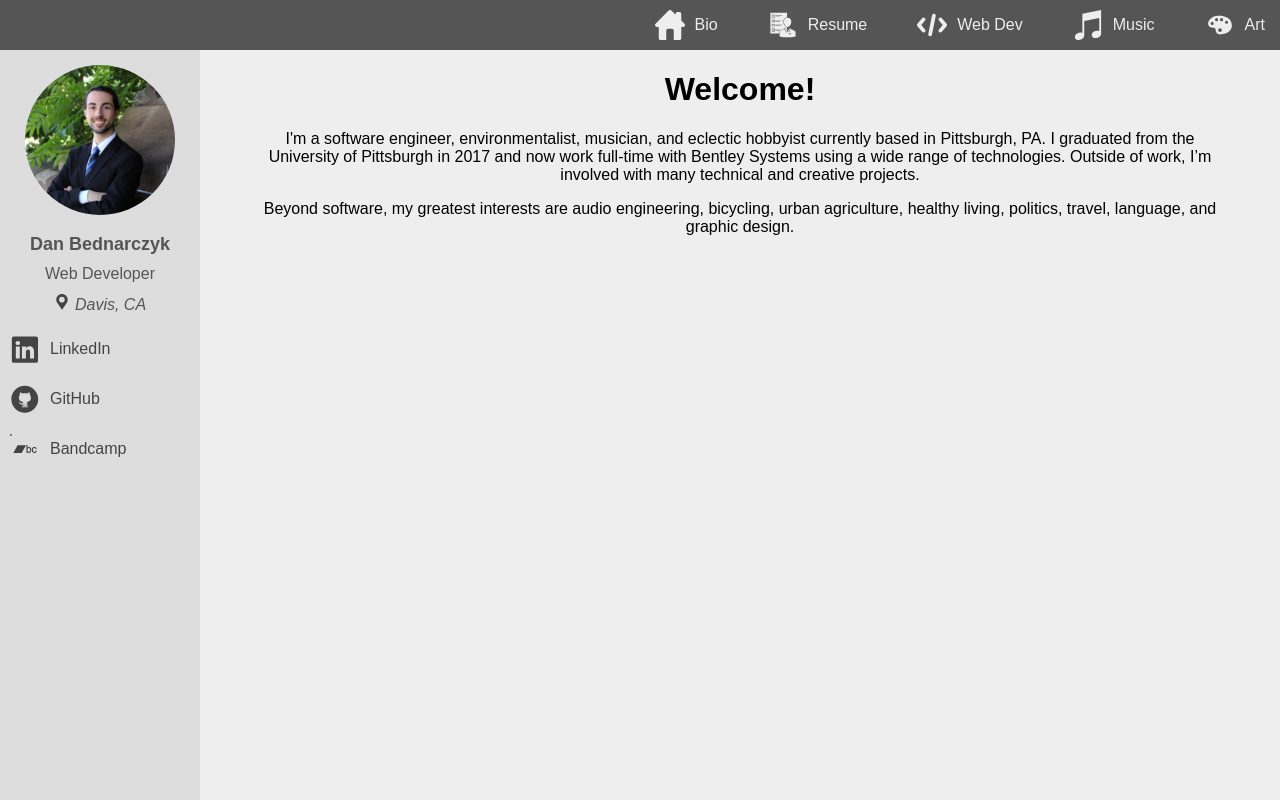
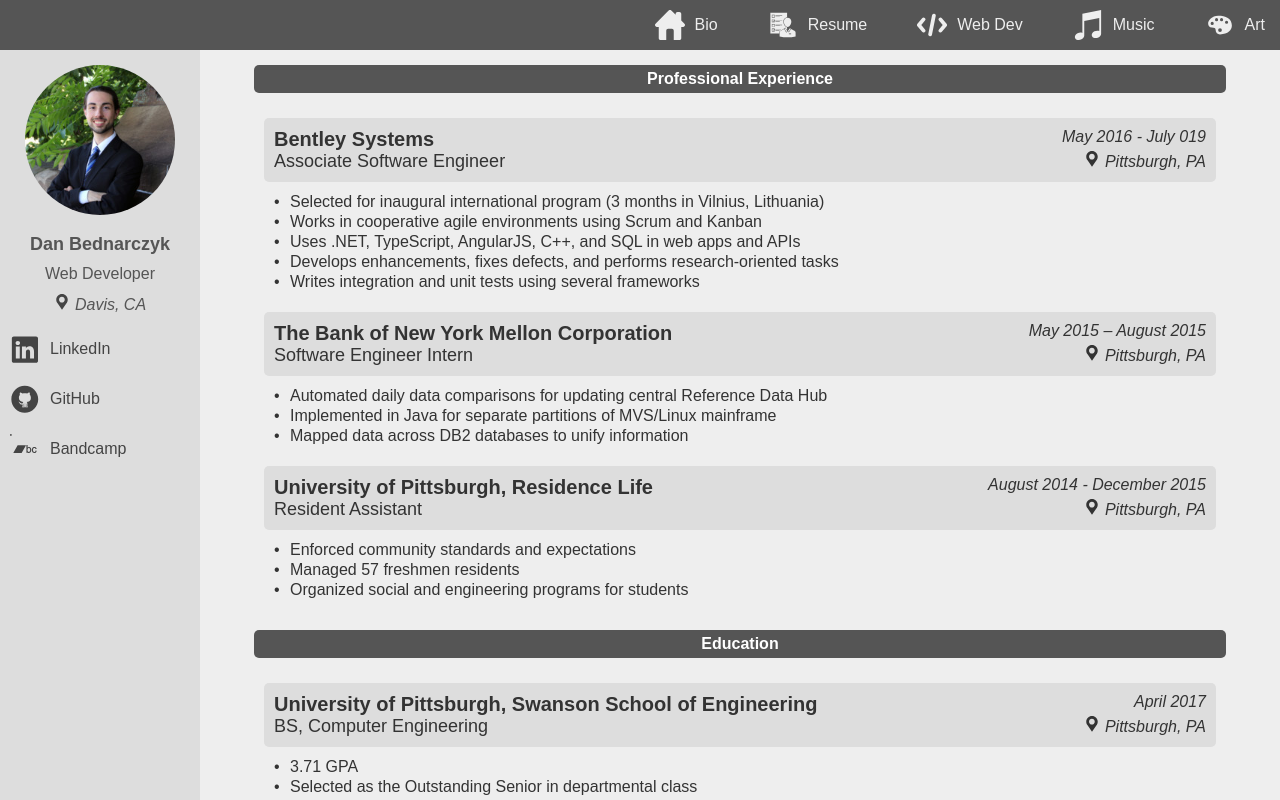
Before and after one commit to dan9418/personal-site-2, a React app: page / in a window 1280 px wide. Built offline with nearby package versions, Linux system fonts and the light colour scheme.

Commit message:
resume cleanups

```diff
--- a/src/App.css
+++ b/src/App.css
@@ -15,6 +15,7 @@
 
 #app {
 	background-color: #DDD;
+	color: #333;
 }
 
 .navbar {
--- a/src/App.tsx
+++ b/src/App.tsx
@@ -15,7 +15,7 @@
     constructor(props) {
         super(props);
         this.state = {
-            page: Bio
+            page: Resume
         }
     }
 
--- a/src/Main/Resume/Resume.css
+++ b/src/Main/Resume/Resume.css
@@ -1,78 +1,85 @@
 /* Section */
 .resume-section {
+    margin-top: 15px;
+}
+
+.resume-section-header {
 
 }
 
-.resume-section-header {
-    padding: 20px;
-    font-weight: bold;
+.resume-section-content {
+    padding: 5px;
     margin: 5px;
 }
 
-.resume-section-content {
+/* Main */
+
+.resume-main-header {
+    background: #555;
+
+    padding: 5px;
+    border-radius: 5px;
+
+    font-weight: bold;
+    color: white;
 }
 
 /* Position */
 
-.resume-position {
+.resume-position-header {
+    padding: 10px;
+    border-radius: 5px;
+    background: #DDD;
     text-align: left;
-    margin: 10px;
-    margin-top: 20px;
-    position: relative;
 }
 
-.resume-position-header {
+.resume-position-header-top, .resume-position-header-bottom {
     position: relative;
-    margin: 5px;
-}
-
-.resume-position-subheader {
-    position: relative;
-    font-style: italic;
-    font-size: 18px;
-    color: #555;
-    margin: 5px;
 }
 
 .resume-position-header-company {
     display: inline-block;
     font-weight: bold;
+    font-size: 20px;
 }
 
 .resume-position-header-title {
     display: inline-block;
+    font-size: 18px;
+}
+
+.resume-position-header-date, .resume-position-header-location {
     position: absolute;
     right: 0;
     top: 0;
+    font-style: italic;
+    font-size: 16px;
 }
 
-.resume-position-header-date {
-    display: inline-block;
-    position: absolute;
-    right: 0;
-    top: 0;
+.resume-position-header-location svg {
+	height: 16px;
+    width: 16px;
+    padding: 0;
+    padding-right: 5px;
+    fill: #333;
 }
 
-.resume-position-header-location {
-
-}
-
-.resume-position-content {
-    margin: 10px;
+.resume-position-header-location svg * {
+    fill: #333;
 }
 
 /* Detail */
 
 .resume-detail {
-    margin: 5px;
-    font-size: 18px;
+    font-size: 16px;
+    line-height: 20px;
     position: relative;
     text-align: left;
 }
 
 .resume-detail-bullet {
     display: inline-block;
-    width: 10px;
+    width: 16px;
 }
 
 .resume-detail-content {
--- a/src/Main/Resume/Resume.tsx
+++ b/src/Main/Resume/Resume.tsx
@@ -1,5 +1,18 @@
 import * as React from "react";
 import "./Resume.css";
+import { ICONS } from "../../Common/Icon";
+
+export class ResumeMainHeader extends React.Component<any, any> {
+
+	constructor(props) {
+		super(props);
+	}
+
+	render = () => {
+		return (<div className='resume-main-header'>{this.props.title}</div>);
+	};
+}
+
 
 export class ResumeSection extends React.Component<any, any> {
 
@@ -7,17 +20,26 @@
 		super(props);
 	}
 
+	/*getDetails = () => {
+		let details = [];
+		for (let i = 0; i < this.props.details.length; i++) {
+			let detail = this.props.details[i];
+			details.push(<ResumeDetail key={i} date={detail.date}>{detail.text}</ResumeDetail>);
+		}
+		return details;
+	}*/
+
 	render = () => {
 		return (
 			<div className='resume-section'>
-				<div className='resume-section-header'>{this.props.title}</div>
+				<div className='resume-section-header'>{this.props.header}</div>
 				<div className='resume-section-content'>{this.props.children}</div>
 			</div>
 		);
 	};
 }
 
-export class ResumePosition extends React.Component<any, any> {
+export class ResumePositionHeader extends React.Component<any, any> {
 
 	constructor(props) {
 		super(props);
@@ -25,16 +47,35 @@
 
 	render = () => {
 		return (
-			<div className='resume-position'>
 			<div className='resume-position-header'>
+				<div className='resume-position-header-top'>
 					<div className='resume-position-header-company'>{this.props.company}</div>
-					<div className='resume-position-header-title'>{this.props.title}</div>
-					<div className='resume-position-subheader'>
-						<div className='resume-position-header-location'>{this.props.location}</div>
 					<div className='resume-position-header-date'>{this.props.date}</div>
 				</div>
+				<div className='resume-position-header-bottom'>
+					<div className='resume-position-header-title'>{this.props.title}</div>
+					<div className='resume-position-header-location'>{ICONS.location}{this.props.location}</div>
 				</div>
-				<div className='resume-position-content'>{this.props.children}</div>
+			</div>
+		);
+	};
+}
+
+export class ResumeProjectHeader extends React.Component<any, any> {
+
+	constructor(props) {
+		super(props);
+	}
+
+	render = () => {
+		return (
+			<div className='resume-project-header'>
+				<div className='resume-project-header-icon'>
+					{this.props.icon}
+				</div>
+				<div className='resume-project-header-name'>
+					{this.props.name}
+				</div>
 			</div>
 		);
 	};
@@ -49,10 +90,8 @@
 	render = () => {
 		return (
 			<div className='resume-detail'>
-				<div className='resume-detail-bullet'>
-					•
-				</div>
 				<div className='resume-detail-content'>
+					<div className='resume-detail-bullet'>•</div>
 					{this.props.children}
 				</div>
 				<div className='resume-detail-date'>
@@ -72,77 +111,112 @@
 	render = () => {
 		return (
 			<div className='page-container'>
-				<ResumeSection title='Education'>
-					<ResumePosition
-						company='University of Pittsburgh, Swanson School of Engineering'
-						date='April 2017'
-						location='Pittsburgh, PA'
-					>
-						<ResumeDetail>GPA: 3.71</ResumeDetail>
-						<ResumeDetail>Major: BS, Computer Engineering</ResumeDetail>
-						<ResumeDetail>Special Distictions: Outstanding Senior in Department</ResumeDetail>
-					</ResumePosition>
-				</ResumeSection>
-				<ResumeSection title='Experience'>
-					<ResumePosition
+				<ResumeSection header={<ResumeMainHeader title='Professional Experience' />}>
+
+					<ResumeSection
+						header={<ResumePositionHeader
 							company='Bentley Systems'
 							title='Associate Software Engineer'
 							date='May 2016 - July 019'
 							location='Pittsburgh, PA'
-					>
+						/>}>
 						<ResumeDetail>Selected for inaugural international program (3 months in Vilnius, Lithuania)</ResumeDetail>
 						<ResumeDetail>Works in cooperative agile environments using Scrum and Kanban</ResumeDetail>
 						<ResumeDetail>Uses .NET, TypeScript, AngularJS, C++, and SQL in web apps and APIs</ResumeDetail>
 						<ResumeDetail>Develops enhancements, fixes defects, and performs research-oriented tasks</ResumeDetail>
 						<ResumeDetail>Writes integration and unit tests using several frameworks</ResumeDetail>
-					</ResumePosition>
-					<ResumePosition
+					</ResumeSection>
+
+					<ResumeSection
+						header={<ResumePositionHeader
 							company='The Bank of New York Mellon Corporation'
 							title='Software Engineer Intern'
 							date='May 2015 – August 2015'
 							location='Pittsburgh, PA'
-					>
+						/>}>
 						<ResumeDetail>Automated daily data comparisons for updating central Reference Data Hub</ResumeDetail>
 						<ResumeDetail>Implemented in Java for separate partitions of MVS/Linux mainframe</ResumeDetail>
 						<ResumeDetail>Mapped data across DB2 databases to unify information</ResumeDetail>
-					</ResumePosition>
-					<ResumePosition
+					</ResumeSection>
+
+					<ResumeSection
+						header={<ResumePositionHeader
 							company='University of Pittsburgh, Residence Life'
 							title='Resident Assistant'
 							date='August 2014 - December 2015'
 							location='Pittsburgh, PA'
-					>
+						/>}>
 						<ResumeDetail>Enforced community standards and expectations</ResumeDetail>
 						<ResumeDetail>Managed 57 freshmen residents</ResumeDetail>
 						<ResumeDetail>Organized social and engineering programs for students</ResumeDetail>
-					</ResumePosition>
 					</ResumeSection>
-				<ResumeSection title='Skills'>
-					<ResumeDetail>JavaScript</ResumeDetail>
-					<ResumeDetail>TypeScript</ResumeDetail>
-					<ResumeDetail>React</ResumeDetail>
-					<ResumeDetail>Angular</ResumeDetail>
-					<ResumeDetail>Node/npm</ResumeDetail>
-					<ResumeDetail>C#/.NET</ResumeDetail>
-					<ResumeDetail>C++</ResumeDetail>
-					<ResumeDetail>Java</ResumeDetail>
-					<ResumeDetail>Testing Frameworks</ResumeDetail>
+
 				</ResumeSection>
-				<ResumeSection title='Awards'>
-					<ResumeDetail date='2017'>Selected as the Outstanding Senior in Computer Engineering graduating class</ResumeDetail>
-					<ResumeDetail date='2017'>2nd Place at Pitt Design Expo in Electrical and Computer Engineering department</ResumeDetail>
-					<ResumeDetail date='2014'>Recipient of Best Freshman Computer Engineering Conference Paper</ResumeDetail>
-					<ResumeDetail date='2013'>Recipient of Buick Engineering Achievers Scholarship</ResumeDetail>
-					<ResumeDetail date='2013'>Recipient of Pittsburgh Italian Scholarship</ResumeDetail>
-					<ResumeDetail date='2009'>Eagle Scout</ResumeDetail>
+
+				<ResumeSection header={<ResumeMainHeader title='Education' />}>
+
+					<ResumeSection
+						header={<ResumePositionHeader
+							company='University of Pittsburgh, Swanson School of Engineering'
+							title='BS, Computer Engineering'
+							date='April 2017'
+							location='Pittsburgh, PA'
+						/>}>
+						<ResumeDetail>3.71 GPA</ResumeDetail>
+						<ResumeDetail>Selected as the Outstanding Senior in departmental class</ResumeDetail>
+						<ResumeDetail>Won 2nd place at departmental senior design expo for augmented reality project</ResumeDetail>
+						<ResumeDetail>Won 1st place for freshmen computer engineering conference paper</ResumeDetail>
+						<ResumeDetail>Served as Engineering Week Chairmen for Engineering Student Council</ResumeDetail>
 					</ResumeSection>
-				<ResumeSection title='Activities'>
-					<ResumeDetail date='2017'>Featured on BikePGH's blog to promote year-end campaign</ResumeDetail>
-					<ResumeDetail date='2016-2017'>Engineers for a Sustainable World: Hydroponics Team</ResumeDetail>
-					<ResumeDetail date='2016'>Developed website for Pitt Sailing Club</ResumeDetail>
-					<ResumeDetail date='2015-2017'>Developed several Android applications</ResumeDetail>
-					<ResumeDetail date='2013-2017'>Engineering Student Council</ResumeDetail>
-					<ResumeDetail date='2014-2016'>Pitt Chapter of IEEE</ResumeDetail>
+				</ResumeSection>
+
+				<ResumeSection header={<ResumeMainHeader title='Technical Skills' />}>
+					<ul>
+						<li>JavaScript</li>
+						<li>TypeScript</li>
+						<li>React</li>
+						<li>Angular</li>
+						<li>Node/npm</li>
+						<li>C#/.NET</li>
+						<li>C++</li>
+						<li>Java</li>
+						<li>Testing Frameworks</li>
+					</ul>
+				</ResumeSection>
+
+				<ResumeSection header={<ResumeMainHeader title='Projects' />}>
+
+					<ResumeSection header='Web Apps'>
+						<ResumeDetail>Currently developing a highly configurable and extensible music theory visualization app written in React and TypeScript</ResumeDetail>
+						<ResumeDetail>Implemented this website</ResumeDetail>
+						<ResumeDetail>Served as webmaster for Sailing Club and The Aquaponics Project in college</ResumeDetail>
+					</ResumeSection>
+
+					<ResumeSection header='Android Apps'>
+						<ResumeDetail>Created an "augmented reality dashboard" app comissioned by Eaton to recognize electrical switchgear</ResumeDetail>
+						<ResumeDetail>Created a boolean algebra calculator</ResumeDetail>
+						<ResumeDetail>Created several other apps at college hackathons</ResumeDetail>
+					</ResumeSection>
+
+					<ResumeSection header='Controlled Environment Agriculture'>
+						<ResumeDetail>Assisted in design and construction of several tech-driven hydroponic systems for low-income residents</ResumeDetail>
+						<ResumeDetail>Investigated hydroponic produce facility for LEAN Launchpad college course</ResumeDetail>
+					</ResumeSection>
+
+					<ResumeSection header='Music'>
+						<ResumeDetail>Completed dozens of recoreded music projects as a multiinstrumentalist, producer, and songwriter</ResumeDetail>
+						<ResumeDetail>Studied audio engineering in the University of Pittsburgh Music Engineering Laboratory</ResumeDetail>
+					</ResumeSection>
+
+				</ResumeSection>
+
+				<ResumeSection header={<ResumeMainHeader title='Hobbies' />}>
+
+					<ResumeSection header='Bicycling'>
+						<ResumeDetail>Featured on BikePGH's blog to promote year-end campaign</ResumeDetail>
+						<ResumeDetail>Completed 62-mile PedalPGH course</ResumeDetail>
+					</ResumeSection>
+
 				</ResumeSection>
 			</div >
 		);
```
Also changed, not shown: 1 other file (tests, documents, lock files or other folders). Lines whose indentation alone changed are shown as unchanged.
